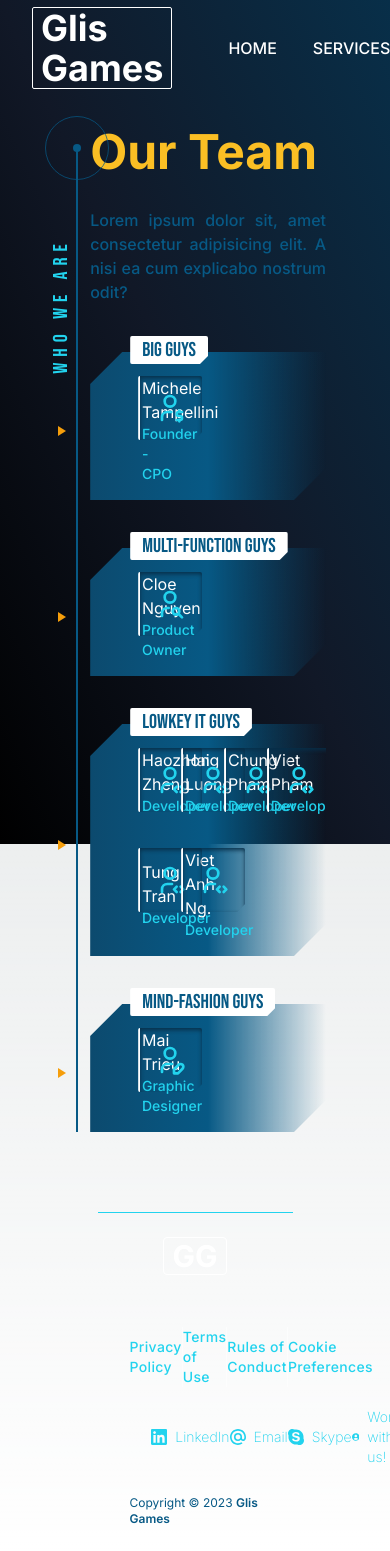
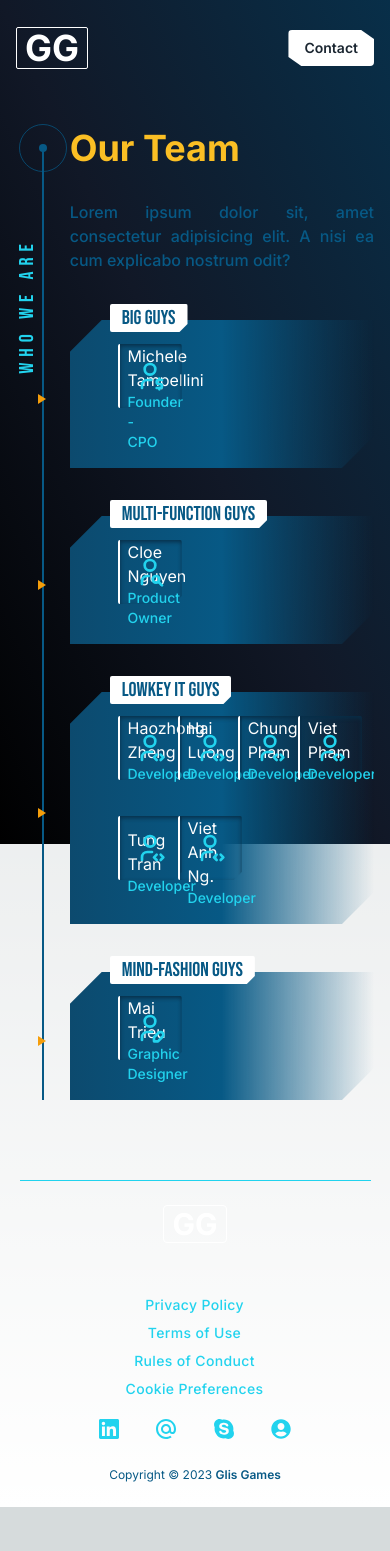
Before and after one commit to zeph1697/GlisGames_Website, a Next.js app: page /team in a window 390 px wide. After the commit the page ends 1507 px from the top, so only its background shows below. Built offline with nearby package versions, Linux system fonts and the light colour scheme.

Commit message:
update 30/10 latest

```diff
--- a/app/globals.css
+++ b/app/globals.css
@@ -98,10 +98,10 @@ body {
 
 .imgPolygonDecor {
   clip-path: polygon(
-    100% calc(100% - 2.05rem),
-    100% calc(100% - 1.95rem),
-    calc(100% - 1.95rem) 100%,
-    calc(100% - 2.05rem) 100%
+    100% calc(100% - 2.1rem),
+    100% calc(100% - 1.9rem),
+    calc(100% - 1.9rem) 100%,
+    calc(100% - 2.1rem) 100%
   );
 }
 
--- a/components/ChildOfLanding.tsx
+++ b/components/ChildOfLanding.tsx
@@ -13,7 +13,7 @@ const ChildOfLanding = () => {
       {Timeline.map((node) => (
         <li
           key={node.date}
-          className="relative grid grid-cols-[50%_40%] gap-[10%] w-full h-40"
+          className="relative grid xl:grid-cols-[50%_40%] md:grid-cols-[40%_50%] grid-cols-1 gap-[10%] w-full h-40"
         >
           <motion.span
             variants={fadeIn("right", 0.3 * node.index)}
@@ -21,7 +21,7 @@ const ChildOfLanding = () => {
             whileInView="show"
             viewport={{ once: true }}
             exit="hidden"
-            className="absolute -left-8 top-1/2 translate-y-1.5 w-0 h-0 border-t-[5px] border-t-transparent border-l-[8px] border-l-amber-500 border-b-[5px] border-b-transparent"
+            className="absolute md:-left-8 -left-5 top-1/2 w-0 h-0 border-t-[5px] border-t-transparent border-l-[8px] border-l-amber-500 border-b-[5px] border-b-transparent"
           ></motion.span>
 
           <motion.div
@@ -32,10 +32,10 @@ const ChildOfLanding = () => {
             exit="hidden"
             className="grid grid-cols-[40%_60%] w-full mt-6"
           >
-            <p className="text-lg place-self-center justify-self-start font-medium">
+            <p className="xl:text-2xl md:text-xl text-lg self-center justify-self-start font-bebas">
               {node.date}
             </p>
-            <Decor direction="LEFT" ringSize="w-8 h-8" />
+            <Decor direction="LEFT" ringSize="md:w-8 w-6 md:h-8 h-6" />
           </motion.div>
 
           <motion.div
@@ -44,7 +44,7 @@ const ChildOfLanding = () => {
             whileInView="show"
             viewport={{ once: true }}
             exit="hidden"
-            className="relative flex items-center justify-center w-[480px] group"
+            className="relative flex items-center justify-center w-full group"
           >
             <span className="absolute imgPolygon w-full h-full top-2 left-2 border-r-[1px] border-b-[1px] border-white hidden group-hover:block"></span>
             <span className="absolute imgPolygonDecor w-full h-full top-2 left-2 bg-white rounded-xl hidden group-hover:block"></span>
--- a/components/ChildOfProduct.tsx
+++ b/components/ChildOfProduct.tsx
@@ -10,7 +10,7 @@ import { fadeIn } from "@/constant/motion-config";
 
 const ChildOfProduct = () => {
   return (
-    <ul className="grid grid-cols-2 gap-4">
+    <ul className="grid xl:grid-cols-2 grid-cols-1 gap-8">
       {GameList.map((game) => (
         <motion.li
           key={game.id}
@@ -19,27 +19,28 @@ const ChildOfProduct = () => {
           whileInView="show"
           viewport={{ once: true }}
           exit="hidden"
-          className="relative flex h-48 mb-6 group"
+          className="relative flex h-48 group"
         >
           <ImgComp imgUrl={game.imgUrl} />
 
-          <div className="flex flex-col justify-between w-1/2 ml-5">
+          <div className="flex flex-col justify-between w-1/2 max-sm:w-full ml-5">
             <h3 className="font-bebas tracking-wider text-2xl text-cyan-400 group-hover:text-amber-400 cursor-default">
               {game.name}
             </h3>
 
-            <p className="text-sm text-white/80">
+            <p className="md:text-sm text-xs text-white/80">
               Lorem ipsum dolor sit amet, consectetur adipisicing elit. Sint
               corporis ipsum accusantium explicabo. Quia, omnis!
             </p>
 
             <div className="">
               <Button
-                title="Live"
+                title="DEMO PLAY"
                 path={game.gameUrl}
                 hoverBgColor="bg-amber-400"
                 hoverBorderColor="border-amber-400"
                 newTab={true}
+                size="SM"
               />
             </div>
           </div>
--- a/components/ChildOfService.tsx
+++ b/components/ChildOfService.tsx
@@ -9,7 +9,7 @@ import { fadeIn } from "@/constant/motion-config";
 
 const ChildOfService = () => {
   return (
-    <ul className="grid grid-flow-col w-full h-80 mt-12">
+    <ul className="grid xl:grid-cols-4 md:grid-cols-2 max-xl:gap-y-8  w-full min-h-[320px] h-full mt-12">
       {ServiceTags.map((tag) => (
         <motion.li
           variants={
--- a/components/CompLayout.tsx
+++ b/components/CompLayout.tsx
@@ -32,7 +32,7 @@ const CompLayout = ({
   childElement,
 }: TypeCustomComp) => {
   return (
-    <div className="grid grid-cols-[10%_90%] w-full h-full mt-32 mb-8 px-16">
+    <div className="grid xl:grid-cols-[10%_90%] grid-cols-[15%_85%] w-full h-full mt-32 mb-8 xl:px-16 md:px-10 px-4 overflow-x-clip">
       <motion.div
         variants={fadeIn("up", 0.3)}
         initial="hidden"
@@ -62,7 +62,7 @@ const CompLayout = ({
           exit="hidden"
           className={`${
             titleColor ? titleColor : "text-amber-400"
-          } text-5xl font-bold cursor-default`}
+          } md:text-5xl text-4xl font-bold cursor-default`}
         >
           {mainTitle}
         </motion.h2>
--- a/components/Decor.tsx
+++ b/components/Decor.tsx
@@ -19,7 +19,7 @@ const Decor = ({
     <div className="relative flex items-center">
       <span
         className={`absolute rounded-full border-[1px] ${
-          ringSize ? ringSize : "w-16 h-16"
+          ringSize ? ringSize : "md:w-16 w-12 md:h-16 h-12"
         } ${isAnimate ? "animate-water-drop" : ""} ${
           ringBordColor ? ringBordColor : "border-white"
         } opacity-75 ${
--- a/components/Footer.tsx
+++ b/components/Footer.tsx
@@ -15,7 +15,7 @@ const Footer = () => {
       whileInView="show"
       viewport={{ once: true }}
       exit="hidden"
-      className="mx-auto mt-12 flex flex-col justify-center items-center px-8 py-6 w-1/2 gap-5 border-t-[1px] border-cyan-400"
+      className="mx-auto mt-12 flex flex-col justify-center items-center px-8 py-6 xl:w-1/2 md:w-4/5 w-[90%] gap-5 border-t-[1px] border-cyan-400"
     >
       <Link
         href=""
@@ -34,12 +34,12 @@ const Footer = () => {
         whileInView="show"
         viewport={{ once: true }}
         exit="hidden"
-        className="flex w-full justify-between"
+        className="flex max-sm:flex-col w-full max-sm:gap-2 justify-between"
       >
         {FooterTerms.map((term) => (
           <li
             key={term.title}
-            className="flex w-full items-center justify-center text-sm text-cyan-400 hover:text-white font-medium tracking-wide cursor-pointer border-r-[1px] border-white/50 last:border-transparent"
+            className="flex w-full items-center justify-center text-center text-sm text-cyan-400 hover:text-white font-medium tracking-wide cursor-pointer border-r-[1px] md:border-white/50 border-transparent last:border-transparent"
           >
             {term.title}
           </li>
@@ -62,8 +62,8 @@ const Footer = () => {
             className="flex items-center gap-2 text-cyan-400 hover:text-white"
           >
             <li className="flex items-center font-extralight group transition-all ease-out">
-              <link.icon className="" />
-              <p className="ml-2 text-sm">{link.name}</p>
+              <link.icon className="md:text-base text-xl" />
+              <p className="md:flex hidden ml-2 text-sm">{link.name}</p>
             </li>
           </a>
         ))}
--- a/components/ImgComp.tsx
+++ b/components/ImgComp.tsx
@@ -8,8 +8,8 @@ type TypeOfImgComp = {
 
 const ImgComp = ({ imgUrl, content }: TypeOfImgComp) => {
   return (
-    <div className="relative flex items-center justify-center w-[480px] group">
-      <span className="absolute imgPolygon w-full h-full top-2 left-2 border-r-[1px] border-b-[1px] border-white group-hover:border-amber-400"></span>
+    <div className="relative flex items-center justify-center w-[480px] max-sm:w-[240px] group">
+      <span className="absolute imgPolygon w-full h-full top-2 left-2 border-r-2 border-b-2 border-white group-hover:border-amber-400"></span>
       <span className="absolute imgPolygonDecor w-full h-full top-2 left-2 bg-white  group-hover:bg-amber-400"></span>
       <div className="imgPolygon w-full h-full">
         <Image
@@ -17,9 +17,9 @@ const ImgComp = ({ imgUrl, content }: TypeOfImgComp) => {
           width={1920}
           height={1080}
           alt="cover"
-          className="absolute max-w-full max-h-full object-cover -z-10"
+          className="absolute w-full h-full object-cover -z-10"
         />
-        <div className="absolute w-full h-full bg-gradient-to-t from-black/50 to-black/5 backdrop-blur-[2px] -z-10 hidden group-hover:block "></div>
+        <div className="absolute w-full h-full bg-gradient-to-t from-black/50 to-black/5 backdrop-blur-[2px] -z-10 hidden group-hover:block"></div>
       </div>
       <p className="absolute hidden group-hover:block">{content}</p>
     </div>
--- a/components/NavBar.tsx
+++ b/components/NavBar.tsx
@@ -8,14 +8,24 @@ import { usePathname } from "next/navigation";
 
 const NavBar = () => {
   const [scrollTop, setScrollTop] = useState(true);
+  const [isSmallScr, setIsSmallScr] = useState(false);
+  const [toggleNav, setToggleNav] = useState(false);
   const pathName = usePathname();
 
   const handleScroll = () => {
     window.scrollY >= 80 ? setScrollTop(false) : setScrollTop(true);
   };
 
+  const responsiveScr = () => {
+    window.matchMedia("(max-width: 640px)").matches
+      ? setIsSmallScr(true)
+      : setIsSmallScr(false);
+  };
+
   useEffect(() => {
     document.addEventListener("scroll", handleScroll);
+    responsiveScr();
+
     return () => {
       document.removeEventListener("scroll", handleScroll);
     };
@@ -23,18 +33,23 @@ const NavBar = () => {
 
   return (
     <nav
-      className={`fixed flex justify-between items-center px-8 w-full z-40 transition-all ease-out ${
+      className={`fixed flex justify-between items-center xl:px-8 md:px-6 px-4 w-full z-40 transition-all ease-out ${
         scrollTop ? "bg-transparent h-24" : "bg-subBgColor h-16"
       }`}
     >
-      <div className="flex items-center gap-10">
+      <div className="flex max-sm:flex-col items-center xl:gap-10 md:gap-6">
         <Link
           href="/"
           className="px-2 text-4xl text-white hover:text-sky-800 hover:bg-white rounded-sm outline outline-2 outline-transparent hover:outline-white border-spacing-4 border-[1px] border-white hover:border-sky-800 font-bold cursor-pointer"
+          onClick={() => {
+            setToggleNav(!toggleNav);
+          }}
         >
-          {scrollTop ? "Glis Games" : "Glis Games"}
+          {isSmallScr ? (toggleNav ? "Glis Games" : "GG") : "Glis Games"}
         </Link>
-        <ul className="flex items-center text-base gap-1">
+
+        {(!isSmallScr || toggleNav) && (
+          <ul className="flex items-center text-base xl:gap-1 md:gap-0.5 max-sm:absolute max-sm:flex-col max-sm:gap-4 max-sm:left-4 max-sm:top-20 max-sm:bg-black/75 max-sm:backdrop-blur-sm max-sm:px-2 max-sm:py-4 max-sm:border-2 max-sm:border-cyan-400 max-sm:rounded">
             {NavLinks.map((link) => (
               <Link
                 key={link.name}
@@ -44,6 +59,9 @@ const NavBar = () => {
                     ? "cursor-default text-subBgColor"
                     : "text-white hover:text-amber-400"
                 } group`}
+                onClick={() => {
+                  setToggleNav(!toggleNav);
+                }}
               >
                 <span
                   className={`absolute labelPolygon w-full h-full rounded top-0 left-0 bg-white -z-10 ${
@@ -55,6 +73,7 @@ const NavBar = () => {
               </Link>
             ))}
           </ul>
+        )}
       </div>
 
       <Button
```
Also changed, not shown: components/Hero.tsx (+13 -12 lines). Lines whose indentation alone changed are shown as unchanged.
